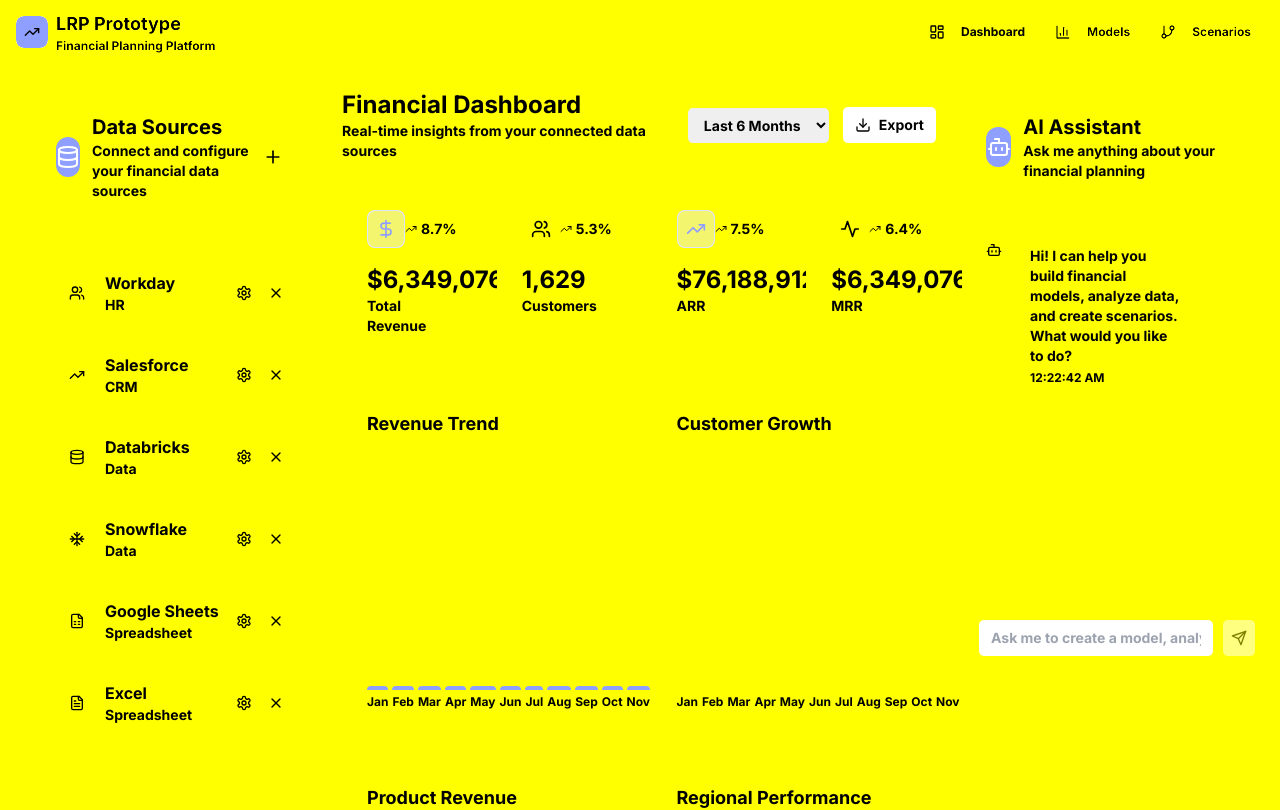
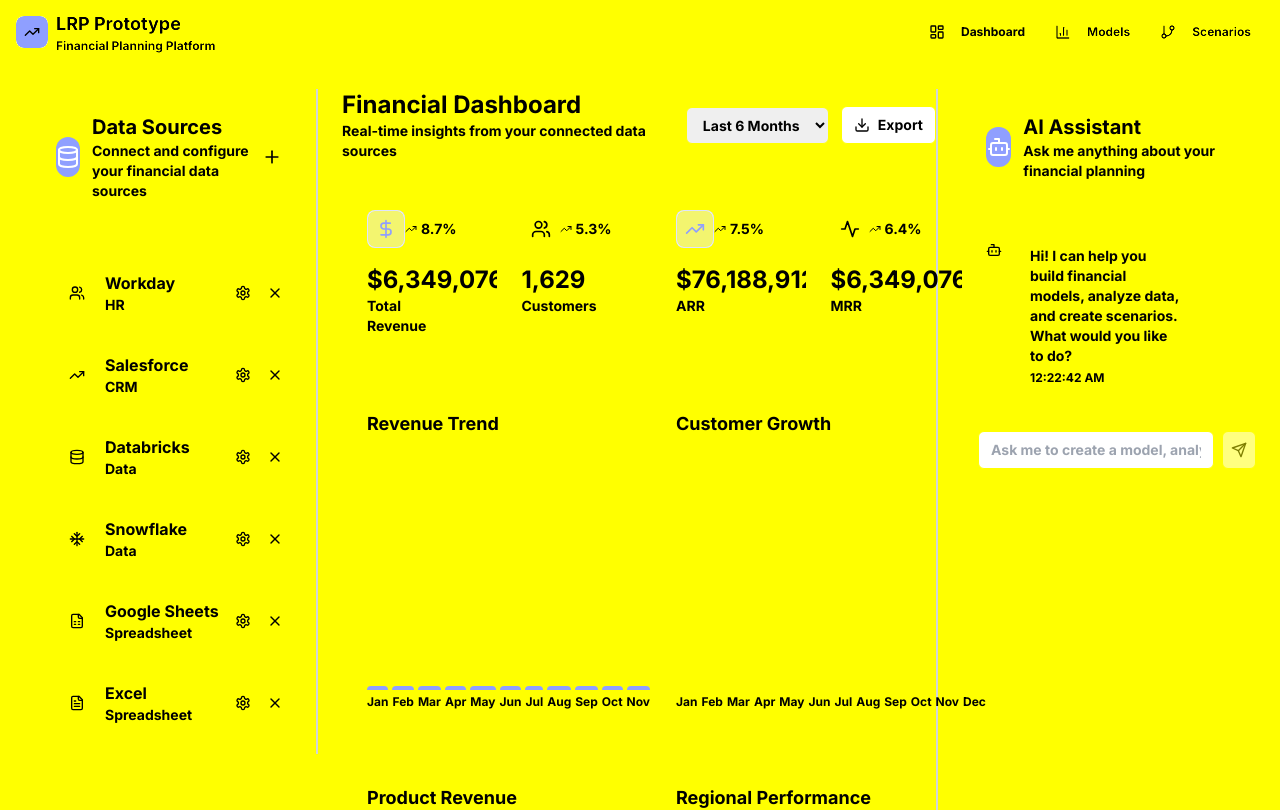
Before and after one commit to bertharo/planning, a Next.js app: page / in a window 1280 px wide. Shown: the top 810 px of the page. Built offline with nearby package versions, Linux system fonts and the light colour scheme.

Commit message:
Fix section borders - make them more prominent with border-r-2 and gray-300

```diff
--- a/app/page.tsx
+++ b/app/page.tsx
@@ -27,16 +27,18 @@
       <main className="mx-auto max-w-screen-2xl px-6 md:px-8 py-6">
         <div className="grid grid-cols-1 lg:grid-cols-12 gap-6">
           {/* Data Sources Panel */}
-          <MotionCard className="lg:col-span-3 border-r-0 lg:border-r border-border">
+          <div className="lg:col-span-3">
+            <MotionCard className="border-r-0 lg:border-r-2 border-gray-300">
               <DataSourcePanel
                 dataSources={dataSources}
                 setDataSources={setDataSources}
               />
             </MotionCard>
+          </div>
 
           {/* Main Content Area */}
-          <div className="lg:col-span-6 border-r-0 lg:border-r border-border">
-            <MotionCard className="border-0">
+          <div className="lg:col-span-6">
+            <MotionCard className="border-r-0 lg:border-r-2 border-gray-300">
               {activeTab === 'dashboard' && <DashboardSection />}
               {activeTab === 'models' && <ModelsSection />}
               {activeTab === 'scenarios' && <ScenariosSection />}
@@ -44,9 +46,11 @@
           </div>
 
           {/* Natural Language Interface */}
-          <MotionCard className="lg:col-span-3 border-0">
+          <div className="lg:col-span-3">
+            <MotionCard>
               <NaturalLanguageInterface />
             </MotionCard>
+          </div>
         </div>
       </main>
     </div>
```
Lines whose indentation alone changed are shown as unchanged.
